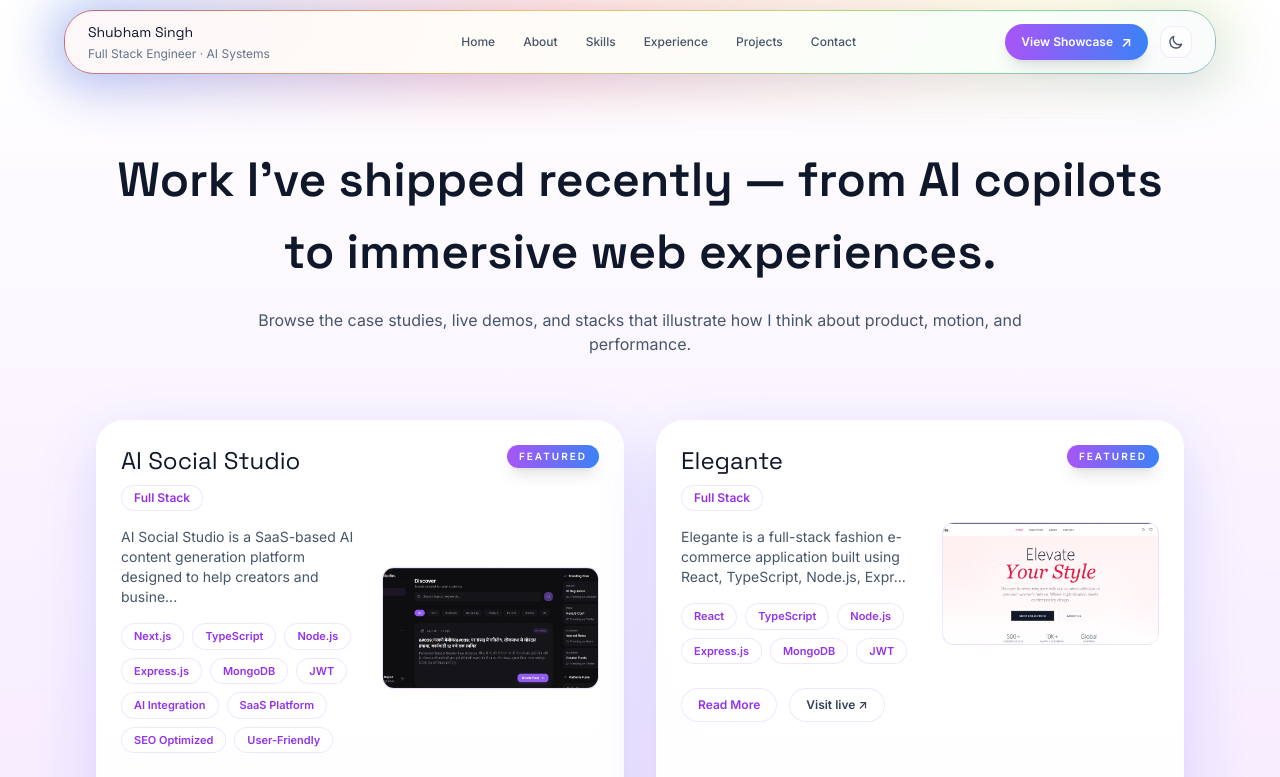
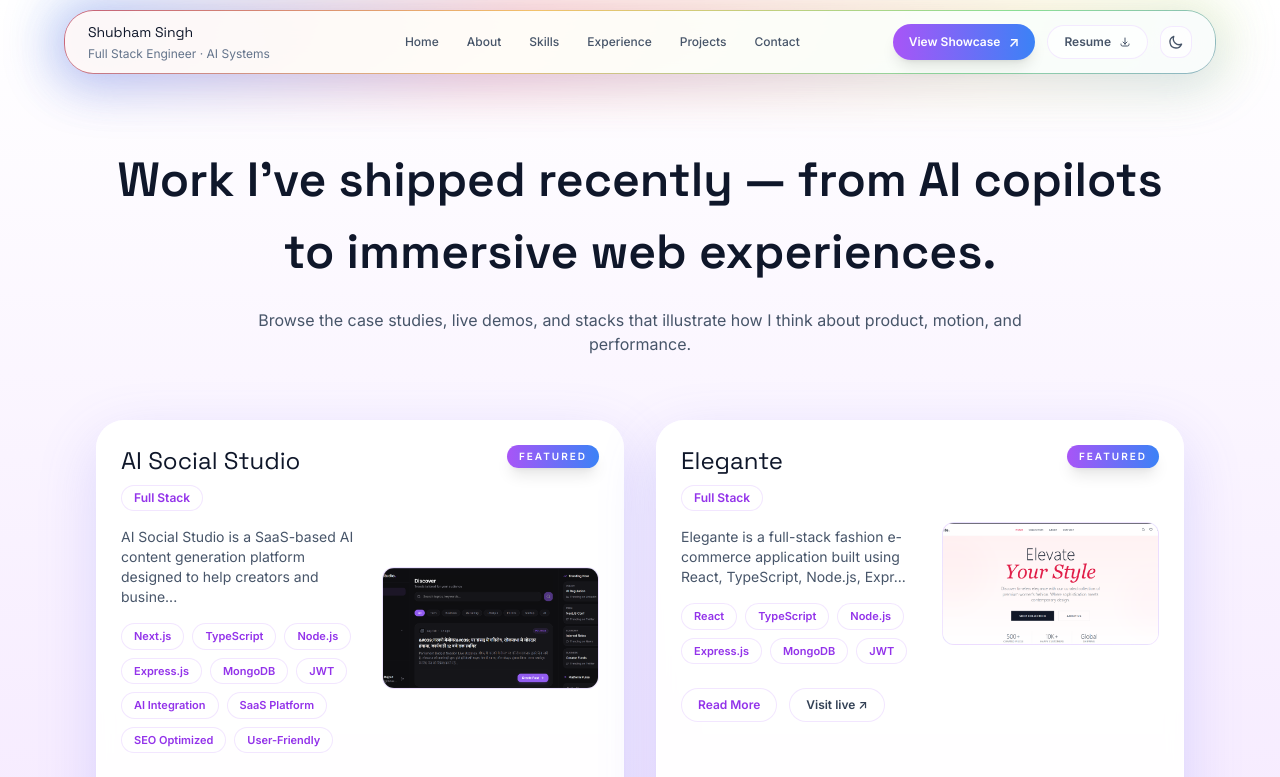
Before and after one commit to LostBoy143/Shubham-Portfolio, a React (Vite) app in the folder my-portfolio/: page /projects in a window 1280 px wide. Shown: the top 777 px of the page. Built offline with nearby package versions, Linux system fonts and the light colour scheme.

Commit message:
fixed spacings

```diff
--- a/my-portfolio/src/components/Contact.jsx
+++ b/my-portfolio/src/components/Contact.jsx
@@ -50,7 +50,7 @@ const Contact = () => {
   return (
     <section
       id="contact-section"
-      className="relative px-6 py-20 sm:px-12 lg:px-24 scroll-mt-20"
+      className="relative px-6 py-12 sm:px-12 lg:px-24 scroll-mt-20"
     >
       <div className="pointer-events-none absolute inset-x-0 top-12 h-72 rounded-full bg-gradient-to-r from-purple-500/12 via-blue-500/12 to-emerald-400/12 blur-3xl" />
       <motion.p
--- a/my-portfolio/src/components/Experience.jsx
+++ b/my-portfolio/src/components/Experience.jsx
@@ -35,11 +35,11 @@ const Experience = () => {
   return (
     <section
       id="experience-section"
-      className="relative px-6 py-20 sm:px-12 lg:px-24 scroll-mt-20"
+      className="relative px-6 py-12 sm:px-12 lg:px-24 scroll-mt-20"
     >
       <div className="pointer-events-none absolute inset-x-0 top-16 h-72 rounded-full bg-gradient-to-r from-purple-500/12 via-blue-500/12 to-emerald-400/12 blur-3xl" />
 
-      <div className="relative mx-auto flex w-full max-w-6xl flex-col gap-14">
+      <div className="relative mx-auto flex w-full max-w-6xl flex-col gap-10">
         <motion.div
           initial={{ opacity: 0, y: -20 }}
           whileInView={{ opacity: 1, y: 0 }}
--- a/my-portfolio/src/components/HeroSection.jsx
+++ b/my-portfolio/src/components/HeroSection.jsx
@@ -7,7 +7,7 @@ import { Link } from "react-router-dom";
 const HeroSection = () => {
   return (
     <div id="hero-section" className="relative scroll-mt-24 mt-4">
-      <div className="relative mx-auto flex w-full max-w-6xl flex-col gap-16 px-6 py-20 md:flex-row md:items-center md:gap-24">
+      <div className="relative mx-auto flex w-full max-w-6xl flex-col gap-10 px-6 pt-32 pb-4 md:flex-row md:items-center md:gap-16">
         <div className="pointer-events-none absolute -top-32 left-10 hidden h-64 w-64 rounded-full bg-purple-500/25 blur-3xl dark:block" />
         <div className="pointer-events-none absolute -bottom-28 right-16 hidden h-72 w-72 rounded-full bg-blue-500/20 blur-3xl dark:block" />
 
@@ -70,7 +70,7 @@ const HeroSection = () => {
             initial={{ opacity: 0, y: 20 }}
             animate={{ opacity: 1, y: 0 }}
             transition={{ duration: 0.6, delay: 0.4 }}
-            className="grid grid-cols-3 gap-4 rounded-3xl border border-purple-100/60 bg-white/95 p-4 text-center shadow-lg backdrop-blur dark:border-white/10 dark:bg-white/5"
+            className="hidden md:grid grid-cols-3 gap-4 rounded-3xl border border-purple-100/60 bg-white/95 p-4 text-center shadow-lg backdrop-blur dark:border-white/10 dark:bg-white/5"
           >
             <div>
               <p className="font-heading text-2xl text-slate-900 dark:text-white">
--- a/my-portfolio/src/components/Navbar.jsx
+++ b/my-portfolio/src/components/Navbar.jsx
@@ -96,6 +96,14 @@ const Navbar = () => {
                 View Showcase
                 <span className="text-sm">↗</span>
               </Link>
+              <a
+                href="/Resume-SHUBHAM_SINGH.pdf"
+                download
+                className="inline-flex items-center gap-2 rounded-full border border-purple-200/50 bg-white/70 px-4 py-2 text-xs font-semibold text-slate-600 transition hover:border-purple-400 hover:text-purple-500 dark:border-white/10 dark:bg-white/10 dark:text-gray-100 dark:hover:border-purple-400"
+              >
+                Resume
+                <svg className="w-3 h-3" fill="none" stroke="currentColor" viewBox="0 0 24 24"><path strokeLinecap="round" strokeLinejoin="round" strokeWidth={2} d="M4 16v1a3 3 0 003 3h10a3 3 0 003-3v-1m-4-4l-4 4m0 0l-4-4m4 4V4" /></svg>
+              </a>
               <button
                 onClick={toggleTheme}
                 className="flex h-8 w-8 items-center justify-center rounded-xl border border-purple-200/50 bg-white/70 text-slate-600 transition hover:border-purple-400 hover:text-purple-500 dark:border-white/10 dark:bg-white/10 dark:text-gray-100 dark:hover:border-purple-400"
@@ -289,6 +297,7 @@ const Navbar = () => {
                 icon: "📁",
                 cta: true,
               },
+              { to: "/Resume-SHUBHAM_SINGH.pdf", label: "Resume", icon: "📄", download: true },
               { to: "/#contact-section", label: "Contact", icon: "📧" },
             ].map((item, index) => (
               <motion.div
@@ -300,6 +309,8 @@ const Navbar = () => {
                 <Link
                   to={item.to}
                   onClick={hideSidebar}
+                  download={item.download}
+                  target={item.download ? "_blank" : undefined}
                   className={`flex items-center gap-3 px-4 py-3 rounded-lg transition-all duration-200 font-medium ${item.cta
                     ? "bg-gradient-to-r from-purple-500 to-blue-500 text-white shadow-lg hover:from-blue-500 hover:to-purple-500"
                     : "text-gray-700 dark:text-gray-300 hover:bg-purple-50 dark:hover:bg-gray-800 hover:text-purple-600 dark:hover:text-purple-400"
--- a/my-portfolio/src/components/Projects.jsx
+++ b/my-portfolio/src/components/Projects.jsx
@@ -9,11 +9,11 @@ const Projects = () => {
   return (
     <section
       id="projects-section"
-      className="relative px-6 py-20 sm:px-12 lg:px-24 scroll-mt-20"
+      className="relative px-6 py-12 sm:px-12 lg:px-24 scroll-mt-20"
     >
       <div className="pointer-events-none absolute inset-x-0 top-10 h-72 rounded-full bg-gradient-to-r from-purple-500/12 via-blue-500/12 to-emerald-400/12 blur-3xl" />
 
-      <div className="relative mx-auto flex w-full max-w-6xl flex-col gap-14">
+      <div className="relative mx-auto flex w-full max-w-6xl flex-col gap-10">
         <motion.div
           initial={{ opacity: 0, y: -20 }}
           whileInView={{ opacity: 1, y: 0 }}
--- a/my-portfolio/src/components/Skills.jsx
+++ b/my-portfolio/src/components/Skills.jsx
@@ -52,7 +52,7 @@ const Skills = () => {
   return (
     <div
       id="skills"
-      className="min-h-[300px] flex flex-col justify-center items-center pb-5 scroll-mt-20"
+      className="min-h-[300px] flex flex-col justify-center items-center py-12 scroll-mt-20"
     >
       {/* Title */}
       <motion.p
```
